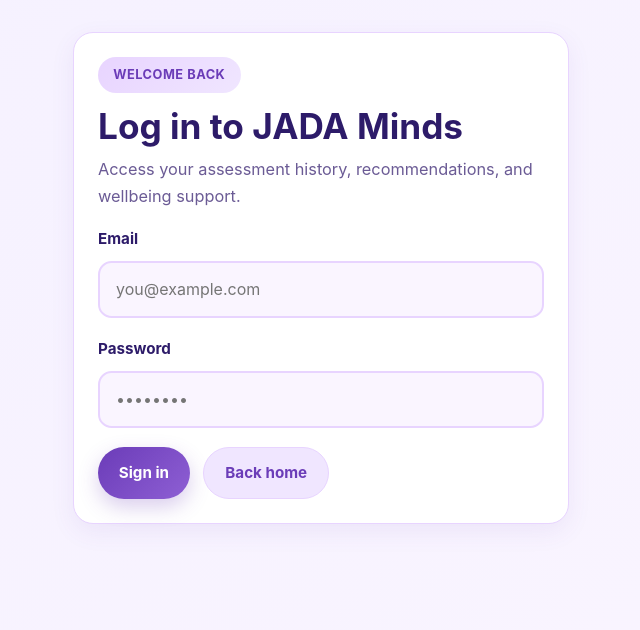
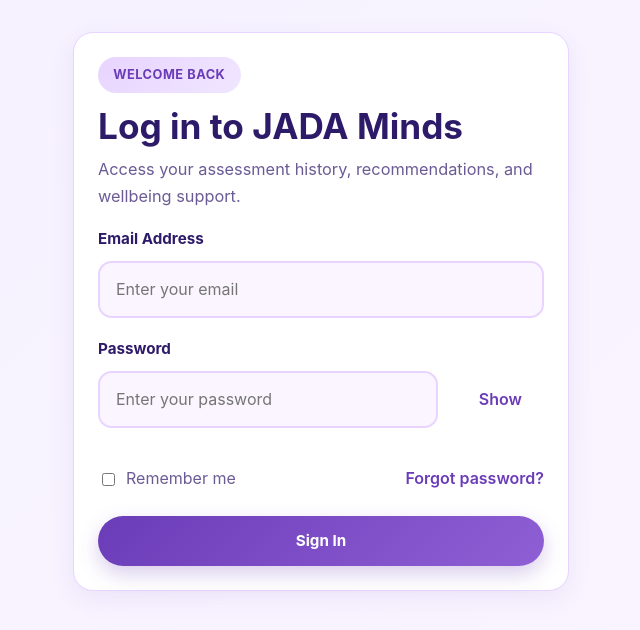
Before and after one commit to mosweta-school/JADA-Minds, a React (Vite) app in the folder frontend/: page /login in a window 1280 px wide. Shown: the top 630 px of the page, without its empty margins (319-959 px from the left). Built offline with nearby package versions, Linux system fonts and the light colour scheme.

Commit message:
Complete Sprint 2 assessment module and refine authentication UI

```diff
--- a/frontend/src/components/forms/LoginForm.jsx
+++ b/frontend/src/components/forms/LoginForm.jsx
@@ -1,5 +1,5 @@
 import { useState } from "react";
-import { useNavigate, Link } from "react-router-dom";
+import { Link, useNavigate } from "react-router-dom";
 import useAuth from "../../hooks/useAuth";
 import PasswordField from "./PasswordField";
 
@@ -27,7 +27,6 @@
 
   const handleSubmit = async (e) => {
     e.preventDefault();
-
     setError("");
 
     if (!form.email || !form.password) {
@@ -38,7 +37,6 @@
     try {
       setLoading(true);
 
-      // Temporary login until backend authentication is connected
       await login({
         email: form.email,
         role: "client",
@@ -56,12 +54,25 @@
   };
 
   return (
-    <div className="login-form">
     <form onSubmit={handleSubmit}>
-        {error && <div className="error">{error}</div>}
+      {error && (
+        <div
+          style={{
+            marginBottom: "1rem",
+            padding: "0.85rem",
+            borderRadius: "0.75rem",
+            background: "#fff3f3",
+            border: "1px solid #f5bcbc",
+            color: "#c0392b",
+          }}
+        >
+          {error}
+        </div>
+      )}
 
-        <div>
-          <label htmlFor="email">Email</label>
+      <div className="input-group">
+        <label htmlFor="email">Email Address</label>
+
         <input
           id="email"
           name="email"
@@ -69,11 +80,12 @@
           value={form.email}
           onChange={handleChange}
           autoComplete="email"
+          placeholder="Enter your email"
           required
         />
       </div>
 
-        <div>
+      <div className="input-group">
         <PasswordField
           label="Password"
           name="password"
@@ -83,8 +95,24 @@
         />
       </div>
 
-        <div>
-          <label>
+      <div
+        style={{
+          display: "flex",
+          justifyContent: "space-between",
+          alignItems: "center",
+          marginBottom: "1.5rem",
+          flexWrap: "wrap",
+          gap: "0.75rem",
+        }}
+      >
+        <label
+          style={{
+            display: "flex",
+            alignItems: "center",
+            gap: "0.5rem",
+            color: "#6b5b95",
+          }}
+        >
           <input
             type="checkbox"
             name="remember"
@@ -93,17 +121,27 @@
           />
           Remember me
         </label>
+
+        <Link
+          to="/forgot-password"
+          style={{
+            color: "#6b3cb8",
+            fontWeight: 600,
+          }}
+        >
+          Forgot password?
+        </Link>
       </div>
 
-        <button type="submit" disabled={loading}>
+      <button
+        type="submit"
+        disabled={loading}
+        className="button button-primary"
+        style={{ width: "100%" }}
+      >
         {loading ? "Signing in..." : "Sign In"}
       </button>
-
-        <div style={{ marginTop: "1rem" }}>
-          <Link to="/forgot-password">Forgot password?</Link>
-        </div>
     </form>
-    </div>
   );
 }
 
--- a/frontend/src/components/forms/PasswordField.jsx
+++ b/frontend/src/components/forms/PasswordField.jsx
@@ -10,12 +10,10 @@
   const [showPassword, setShowPassword] = useState(false);
 
   return (
-    <div className="space-y-2">
-      <label htmlFor={name} className="block text-sm font-medium">
-        {label}
-      </label>
+    <div className="input-group">
+      <label htmlFor={name}>{label}</label>
 
-      <div className="relative">
+      <div style={{ position: "relative" }}>
         <input
           id={name}
           name={name}
@@ -23,13 +21,23 @@
           value={value}
           onChange={onChange}
           placeholder={placeholder}
-          className="w-full rounded-lg border p-3"
+          style={{ paddingRight: "4.5rem" }}
         />
 
         <button
           type="button"
           onClick={() => setShowPassword(!showPassword)}
-          className="absolute right-3 top-3 text-sm"
+          style={{
+            position: "absolute",
+            top: "50%",
+            right: "1rem",
+            transform: "translateY(-50%)",
+            border: "none",
+            background: "transparent",
+            color: "#6b3cb8",
+            cursor: "pointer",
+            fontWeight: 600,
+          }}
         >
           {showPassword ? "Hide" : "Show"}
         </button>
--- a/frontend/src/pages/auth/Login.jsx
+++ b/frontend/src/pages/auth/Login.jsx
@@ -1,24 +1,26 @@
+import LoginForm from "../../components/forms/LoginForm";
+
 function Login() {
   return (
-    <div className="page-shell" style={{ padding: "2rem", maxWidth: "560px", margin: "0 auto" }}>
+    <div
+      className="page-shell"
+      style={{
+        padding: "2rem",
+        maxWidth: "560px",
+        margin: "0 auto",
+      }}
+    >
       <section className="form-card">
         <span className="eyebrow">Welcome back</span>
+
         <h2 className="page-title">Log in to JADA Minds</h2>
-        <p className="page-subtitle">Access your assessment history, recommendations, and wellbeing support.</p>
 
-        <div className="input-group">
-          <label>Email</label>
-          <input placeholder="you@example.com" />
-        </div>
-        <div className="input-group">
-          <label>Password</label>
-          <input type="password" placeholder="••••••••" />
-        </div>
+        <p className="page-subtitle">
+          Access your assessment history, recommendations, and wellbeing
+          support.
+        </p>
 
-        <div className="btn-row">
-          <button type="button" className="button button-primary">Sign in</button>
-          <a className="link-button link-button-secondary" href="/">Back home</a>
-        </div>
+        <LoginForm />
       </section>
     </div>
   );
```
Also changed, not shown: frontend/src/pages/specialist/Assessments.jsx (+49 -0 lines). Lines whose indentation alone changed are shown as unchanged.
